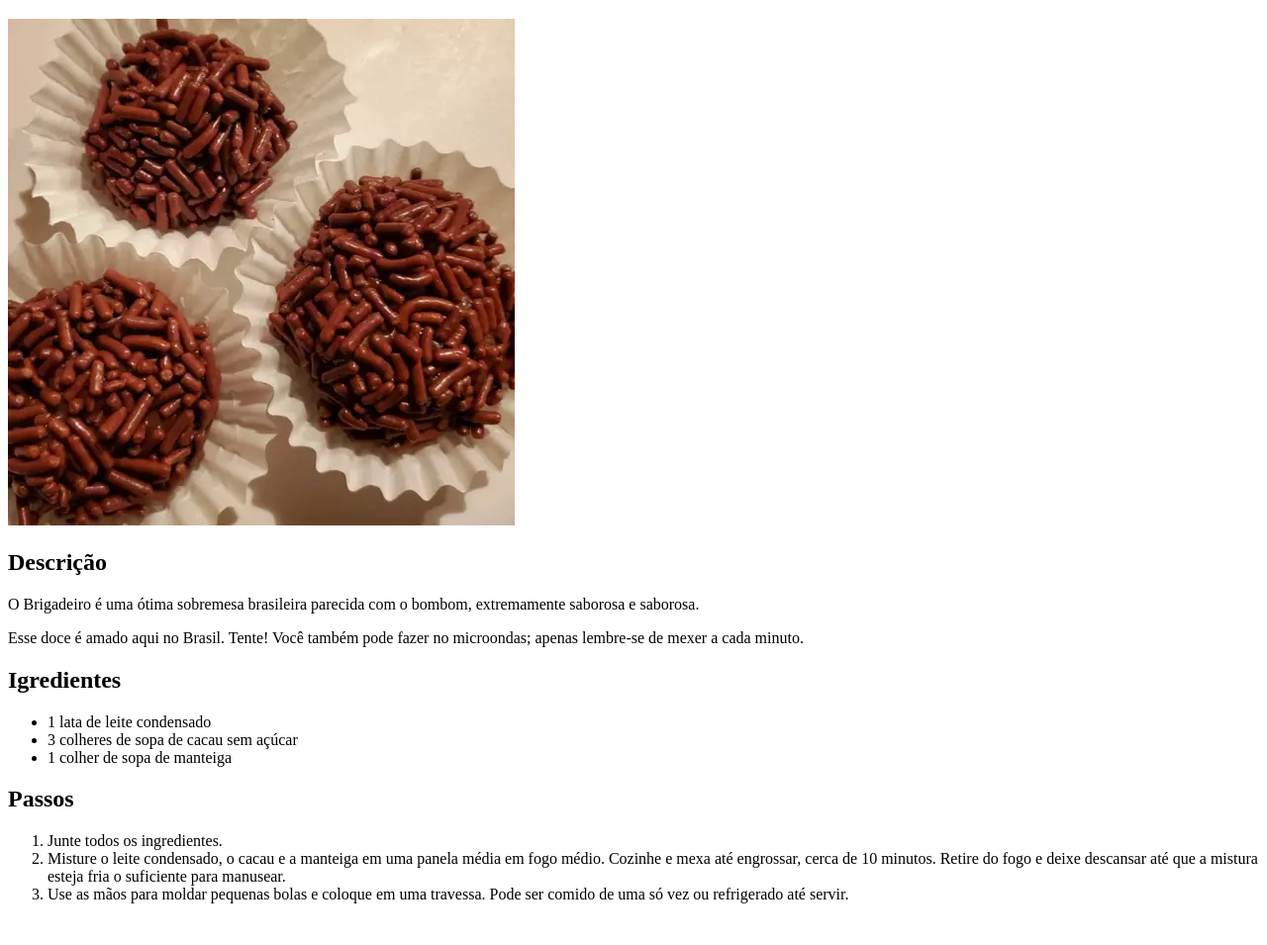
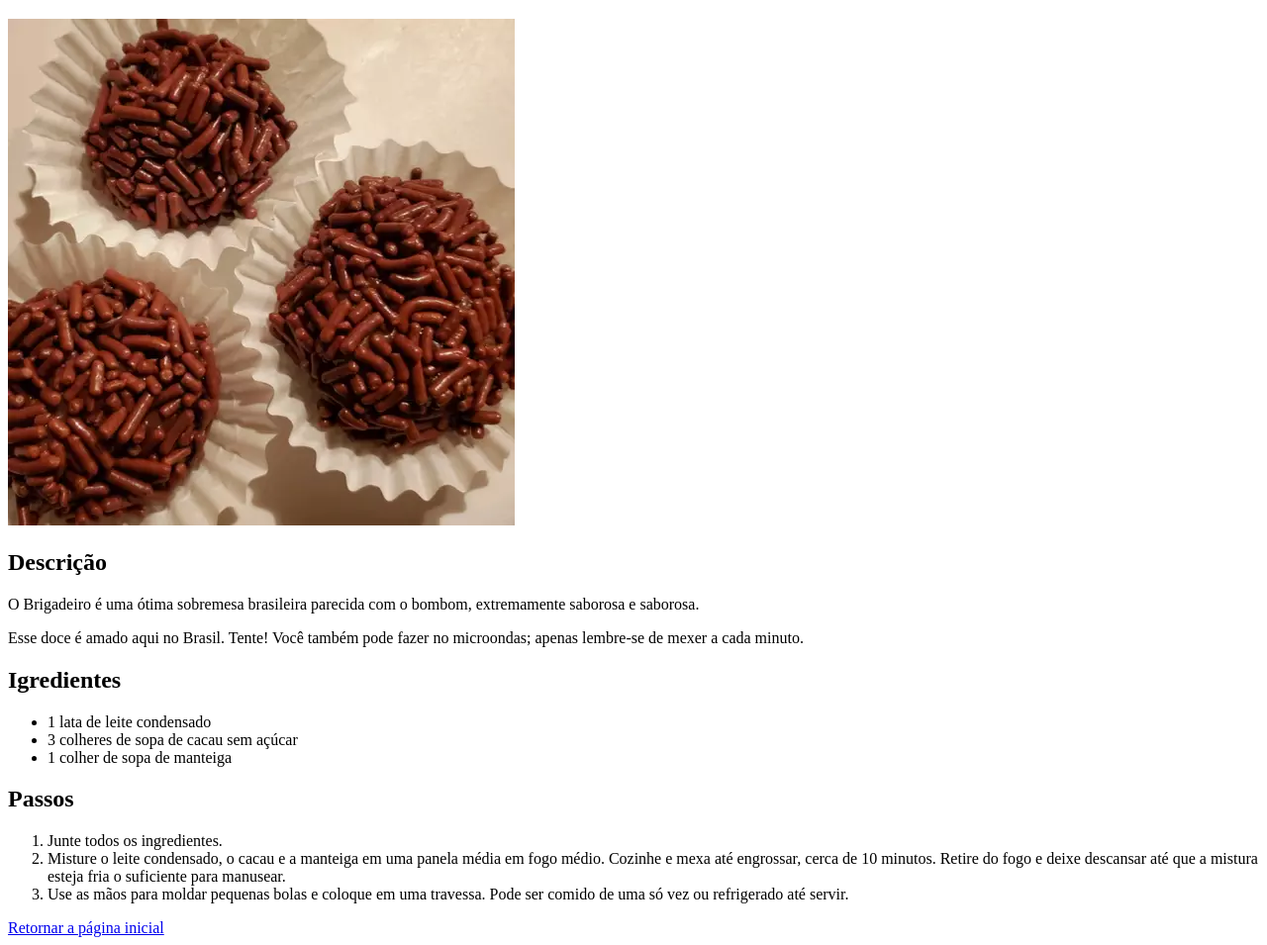
Before and after one commit to claudiostn/odin-recipes, a plain HTML site: page recipes/brigadeiro.html in a window 1280 px wide. Shown: the part 61-1016 px from the top of the page at 99% size. Before the commit the page ends 990 px from the top, so only its background shows below. Drawn offline with Linux system fonts and the light colour scheme.

Commit message:
Adicionar um link para a página inicial

```diff
--- a/recipes/brigadeiro.html
+++ b/recipes/brigadeiro.html
@@ -28,6 +28,6 @@
     <li>Misture o leite condensado, o cacau e a manteiga em uma panela média em fogo médio. Cozinhe e mexa até engrossar, cerca de 10 minutos. Retire do fogo e deixe descansar até que a mistura esteja fria o suficiente para manusear.</li>
     <li>Use as mãos para moldar pequenas bolas e coloque em uma travessa. Pode ser comido de uma só vez ou refrigerado até servir.</li>
   </ol>
-
+  <a href="../index.html">Retornar a página inicial</a>
 </body>
 </html>
```
